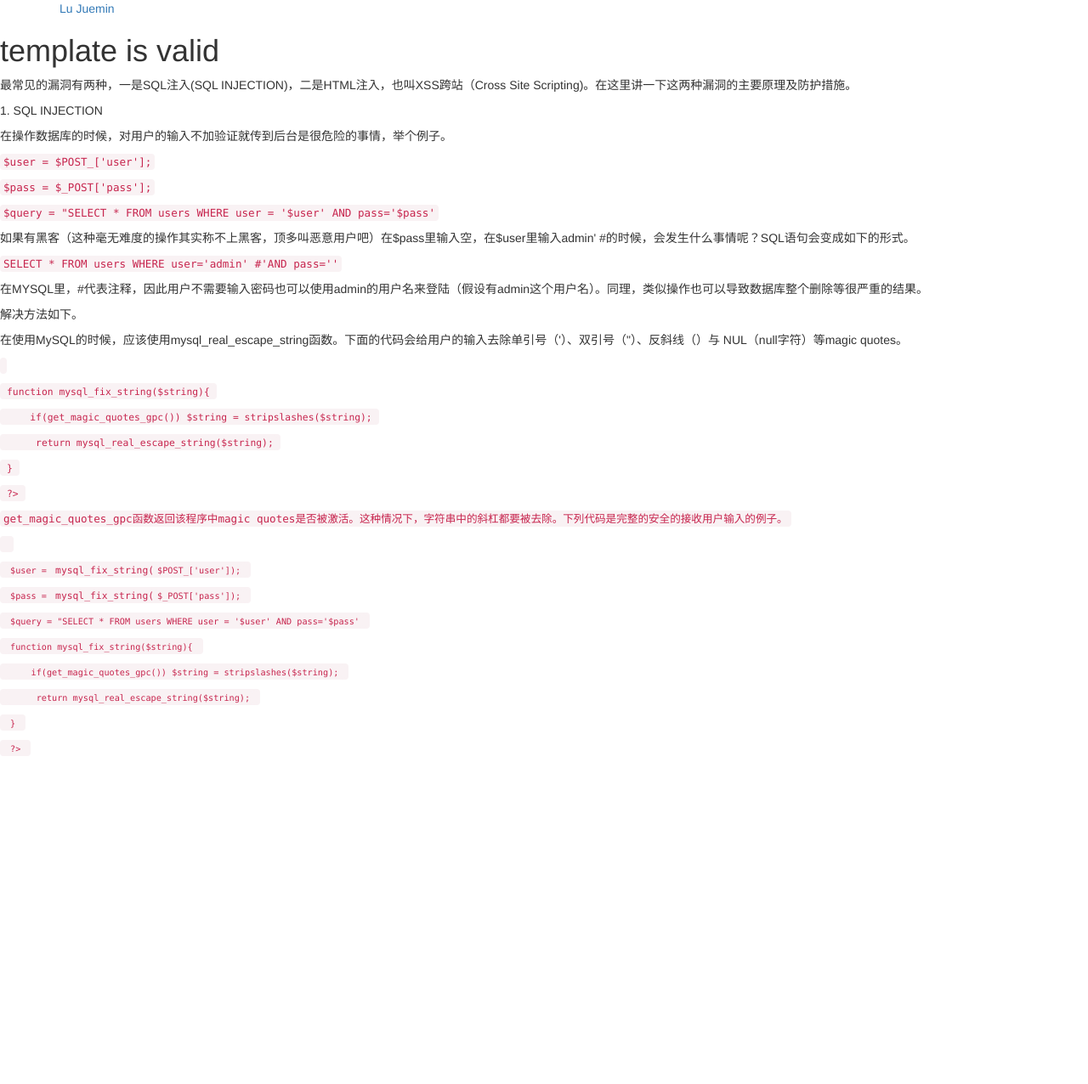
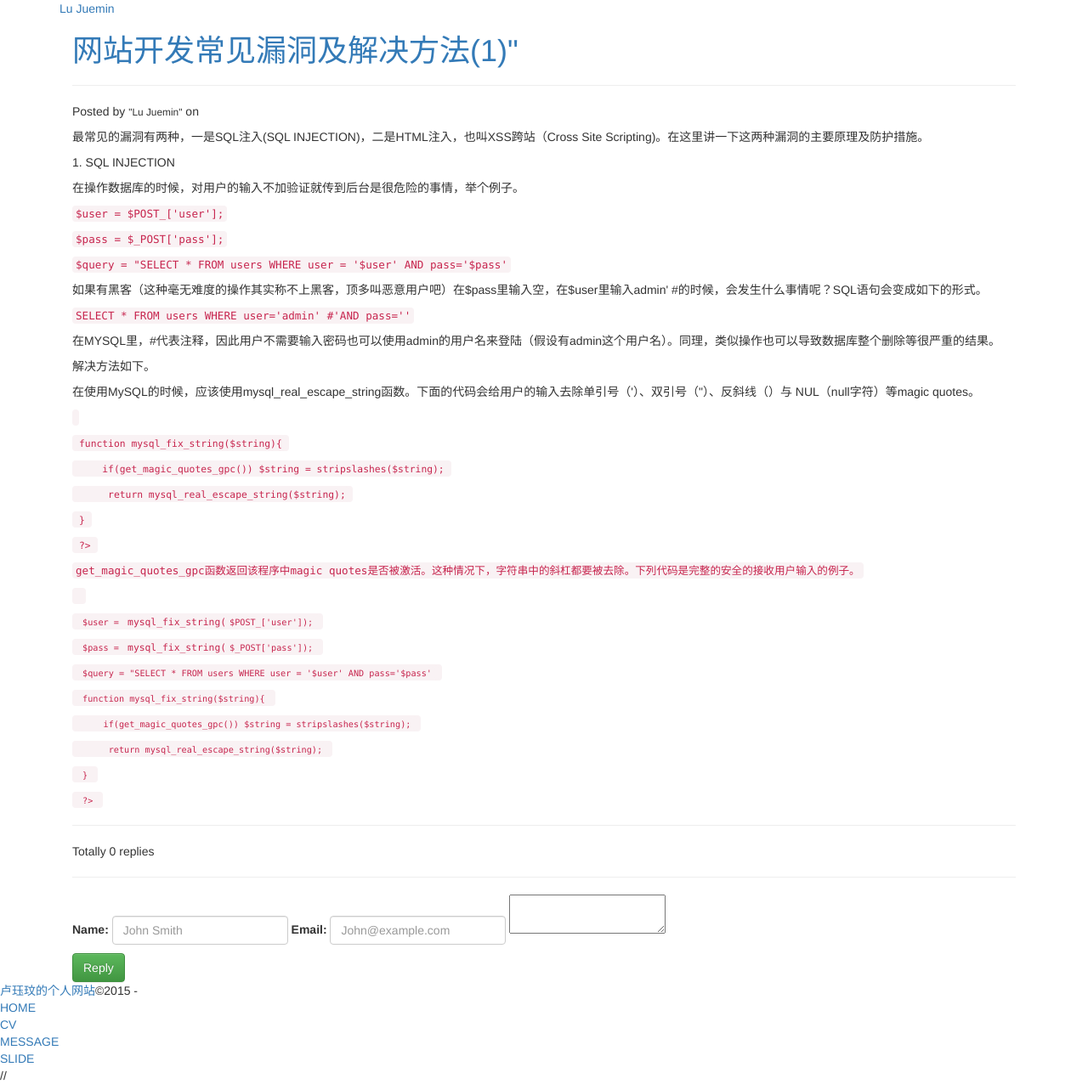
Before and after one commit to juemin90/juemin90.github.io, a Jekyll site: the page built from _posts/2015-05-21-web_security.html, in a window 1280 px wide. Shown: the whole page at 85% size. Built offline with Jekyll 4.4.1, drawn with Linux system fonts in a browser that asks for light colours; nearby versions of some CDN libraries; before the commit the page ends 900 px from its top, so only the background shows below that.

Commit message:
default.html

```diff
--- a/_layouts/default.html
+++ b/_layouts/default.html
@@ -6,7 +6,7 @@
     <meta name="viewport" content="width=device-width, initial-scale=1">
     <link rel="stylesheet"href="http://cdn.bootcss.com/bootstrap/3.2.0/css/bootstrap.min.css">
     <link rel="stylesheet" href="http://cdn.bootcss.com/bootstrap/3.2.0/css/bootstrap-theme.min.css">
-    <link rel="stylesheet" href="css/public.css">
+    <link rel="stylesheet" href="../../css/public.css">
 
     <!-- <link href='http://fonts.googleapis.com/css?family=PT+Sans' rel='stylesheet' type='text/css'> -->
     <script src="http://cdn.bootcss.com/jquery/1.11.1/jquery.min.js"></script>
@@ -20,7 +20,81 @@
 
     </div>
 </header>
-	<h1>template is valid</h1>
-	{{content}}
+<section id="innerContent">
+    <div id="panel">
+    <div class="container">
+        <div class="col-md-12" id="content">
+            <section class="holder" id="blog">
+                <div class='header'>
+                	<a href='{{ site.baseurl }}{{post.url}}'><h1>{{page.title}}"</h1></a>
+                	<hr/>
+                	<p>Posted by <small>"Lu Juemin"</small> on <small>{{ post.date | date_to_string }}</small><span class='label label-default' style = 'float:right;'>{{ post.theme }}</span></p></div>
+                <div class='content'><p>{{ content }}</p></div><div class='footer'>
+                    <hr/>
+                    <div class='social-widget-holder'><span>Totally 0 replies</span>
+                    </div>
+                    <div class='clearfix'></div>
+                </div>
+                <hr/>
+
+                <!-- <article>
+                	<div class='header'>
+                		<p>Replied by <small>".mysql_result($reply_result, $j, 'name')."</small>on <small>".mysql_result($reply_result, $j, 'time')."</small></p></div><div class='content'><p>".mysql_result($reply_result, $j, 'content')."</p>
+                	</div>
+                	<hr>
+                </article> -->
+
+                <div id="message-editor" class="editor">
+                    <form  class="form-inline" method="post">
+                        <div class="form-group">
+                            <label for="exampleInputName2">Name:</label>
+                            <input type="text" class="form-control" id="name" placeholder="John Smith" name="name" required>
+                        </div>
+                        <div class="form-group">
+                            <label for="exampleInputName2">Email:</label>
+                            <input type="email" class="form-control" id="email" placeholder="John@example.com" name="email" required>
+                        </div>
+                        <textarea name="editor1" id="editor1"></textarea>
+                        <p id="message-preview"></p>
+                        <div class="form-group">
+                            <button type="submit" class="btn btn-success">Reply</button>
+                        </div>
+                    </form>
+                </div>
+            </section>
+
+        </div>
+    </div>
+</section>
+<footer>
+    <a href="index.php">卢珏玟的个人网站</a>©2015 -
+</footer>
+<div id="nav">
+    <div id="nav1">
+        <a href="http://www.juemin.win">HOME</a>
+    </div>
+    <div id="nav2">
+        <a href="http://www.juemin.win/cv">CV</a>
+    </div>
+    <div id="nav3">
+        <a href="http://www.juemin.win/message">MESSAGE</a>
+    </div>
+    <div id="nav4">
+        <a href="http://www.juemin.win/slide">SLIDE</a>
+    </div>
+</div>
+<script src="js/app.js"></script>
+
+// <script>
+//     var title = document.getElementById("blog").getElementsByTagName("h1")[0].innerText;
+//     document.title = title;
+//     CKEDITOR.replace( 'editor1' );
+//     CKEDITOR.instances.editor1.on('contentDom', function() {
+//         CKEDITOR.instances.editor1.document.on('keyup', function(event) {
+//             var textarea = document.getElementById("message-preview");
+//             textarea.innerHTML = CKEDITOR.instances.editor1.getData();
+//         });
+//     });
+// </script>
 </body>
 </html>
```
